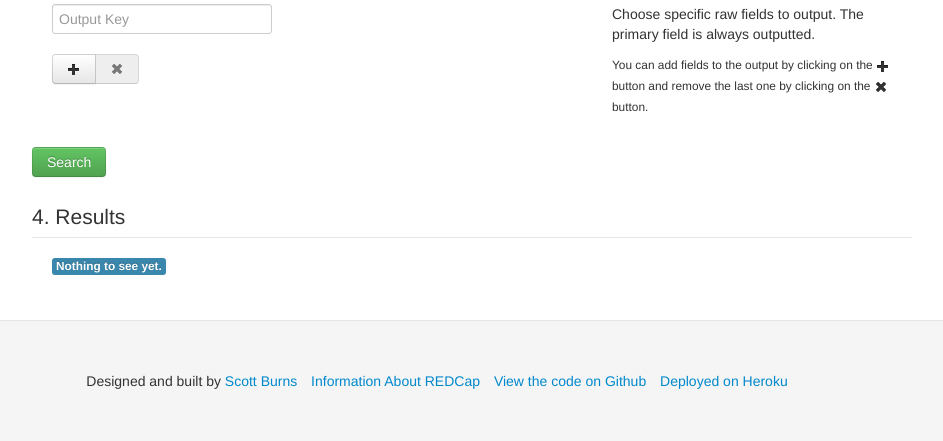
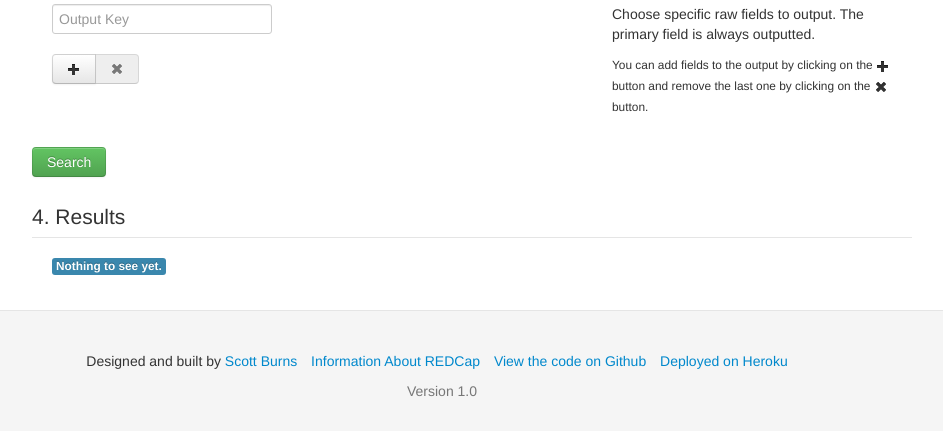
Before and after one commit to sburns/red-light, a Flask app: page / in a window 1280 px wide. Shown: the part 517-958 px from the top of the page, without its empty margins (198-1141 px from the left). After the commit the page ends 914 px from the top, so only its background shows below. Run offline with Flask 2, Linux system fonts and the light colour scheme; some libraries are stand-ins or nearby versions.

Commit message:
Add version

```diff
--- a/redlight/__init__.py
+++ b/redlight/__init__.py
@@ -7,6 +7,7 @@ Redlight, a web app for quick ad-hoc searches against redcap projects
 """
 __author__ = 'Scott Burns <scott.s.burns@vanderbilt.edu>'
 __copyright__ = 'Copyright 2012 Vanderbilt University. All Rights Reserved'
+__version__ = '1.0'
 
 from flask import Flask
 
--- a/redlight/static/css/style.css
+++ b/redlight/static/css/style.css
@@ -2,14 +2,15 @@
 -------------------------------------------------- */
 
 .footer {
-  padding: 40px 0;
-  margin-top: 40px;
+  padding: 30px 0;
+  margin-top: 30px;
   border-top: 1px solid #e5e5e5;
   background-color: #f5f5f5;
 }
 .footer p {
   margin-bottom: 0;
   color: #777;
+  text-align: center;
 }
 .footer-links {
   margin: 10px 0;
--- a/redlight/templates/layout.html
+++ b/redlight/templates/layout.html
@@ -34,6 +34,7 @@
         <li><a href="http://github.com/sburns/red-light">View the code on Github</a></li>
         <li><a href="http://heroku.com">Deployed on Heroku</a></li>
       </ul>
+      <p class="muted">Version {{ version }} </p>
     </div>
   </div>
   <!-- Place JS at bottom of page -->
--- a/redlight/views.py
+++ b/redlight/views.py
@@ -10,6 +10,7 @@ __copyright__ = 'Copyright 2012 Vanderbilt University. All Rights Reserved'
 
 from flask import render_template, jsonify, request
 
+from . import __version__ as version
 from . import app
 from . import backend
 from .err import RedlightError
@@ -80,3 +81,7 @@ def about():
 @app.context_processor
 def inject_filter_verbs():
     return {'verbs': sorted(backend.VERBS.keys())}
+
+@app.context_processor
+def inject_version():
+    return {'version': version}
```
